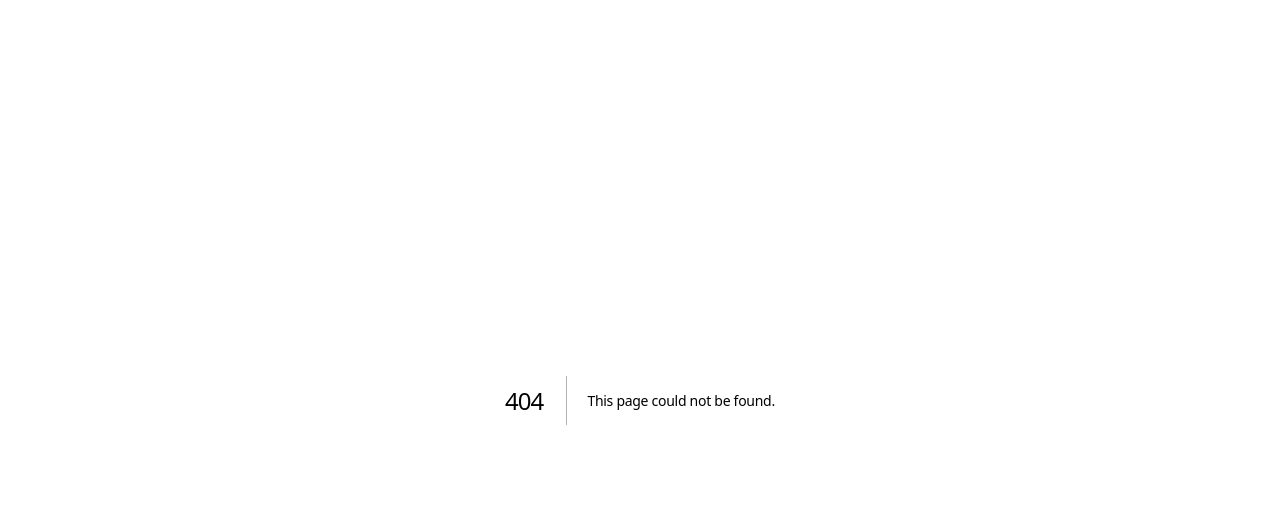
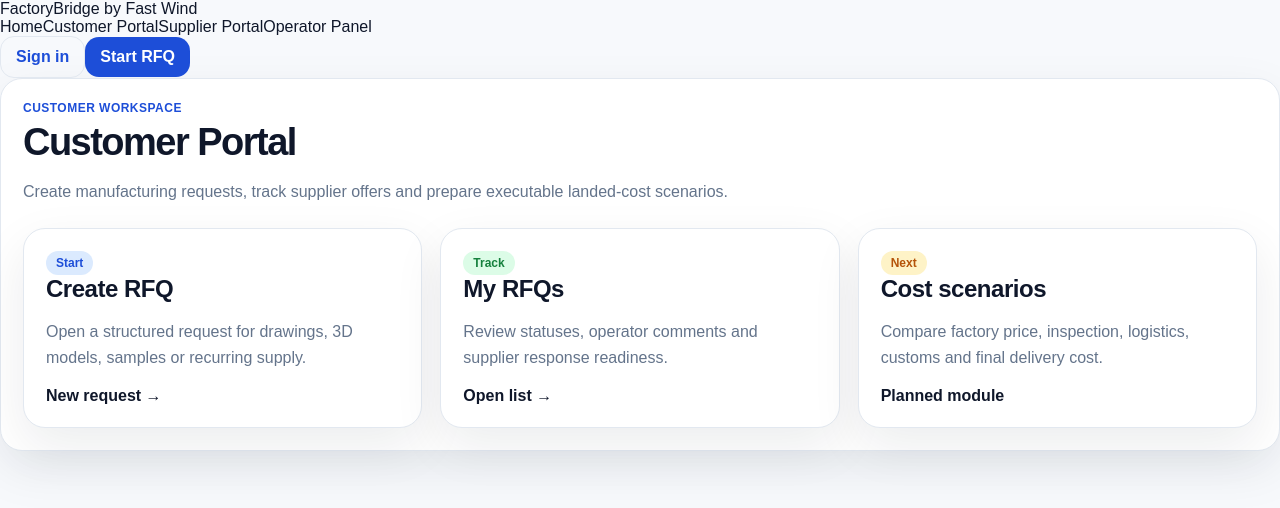
Before and after one commit to fastwind-ceo/factorybridge, a Next.js app in the folder frontend/: page /customer in a window 1280 px wide. Before the commit this address had no page. Shown: the top 508 px of the page. Built offline with nearby package versions, Linux system fonts and the light colour scheme.

Commit message:
FB-FE-001 add customer entry page

```diff
--- /dev/null
+++ b/frontend/app/customer/page.tsx
@@ -0,0 +1,35 @@
+import Link from 'next/link';
+import { PublicHeader } from '@/components/PublicHeader';
+
+export default function CustomerPage() {
+  return (
+    <main className="page public-page">
+      <PublicHeader />
+      <section className="card public-section">
+        <div className="kicker">Customer workspace</div>
+        <h1>Customer Portal</h1>
+        <p>Create manufacturing requests, track supplier offers and prepare executable landed-cost scenarios.</p>
+        <div className="grid grid-3" style={{ marginTop: 24 }}>
+          <Link className="card role-card" href="/rfqs/new">
+            <span className="badge">Start</span>
+            <h2>Create RFQ</h2>
+            <p>Open a structured request for drawings, 3D models, samples or recurring supply.</p>
+            <strong>New request →</strong>
+          </Link>
+          <Link className="card role-card" href="/rfqs">
+            <span className="badge green">Track</span>
+            <h2>My RFQs</h2>
+            <p>Review statuses, operator comments and supplier response readiness.</p>
+            <strong>Open list →</strong>
+          </Link>
+          <div className="card role-card">
+            <span className="badge amber">Next</span>
+            <h2>Cost scenarios</h2>
+            <p>Compare factory price, inspection, logistics, customs and final delivery cost.</p>
+            <strong>Planned module</strong>
+          </div>
+        </div>
+      </section>
+    </main>
+  );
+}
```
